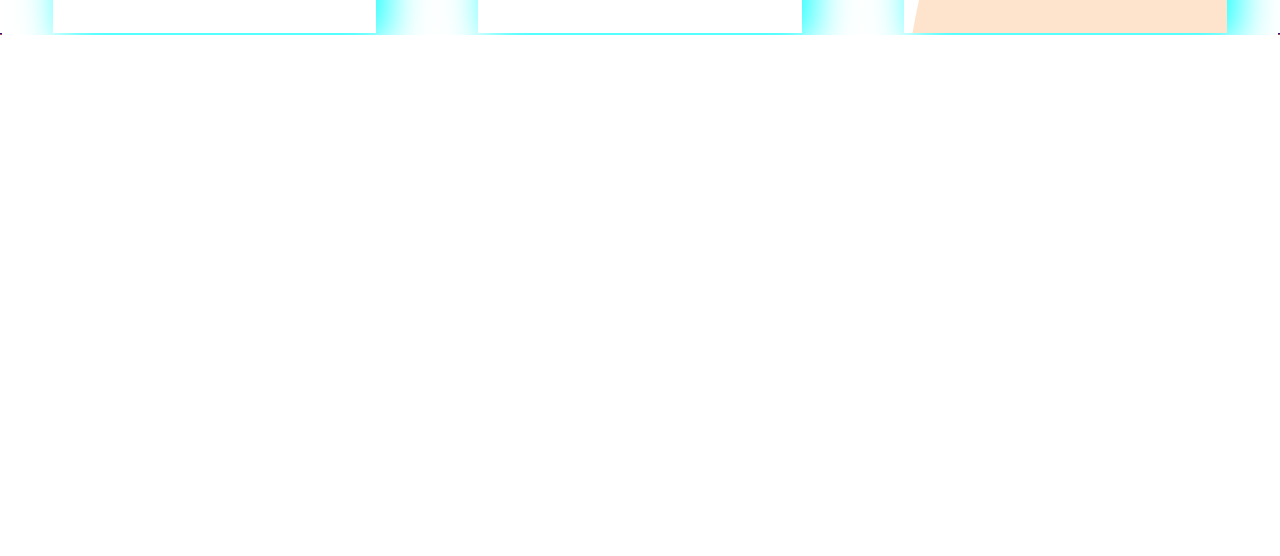
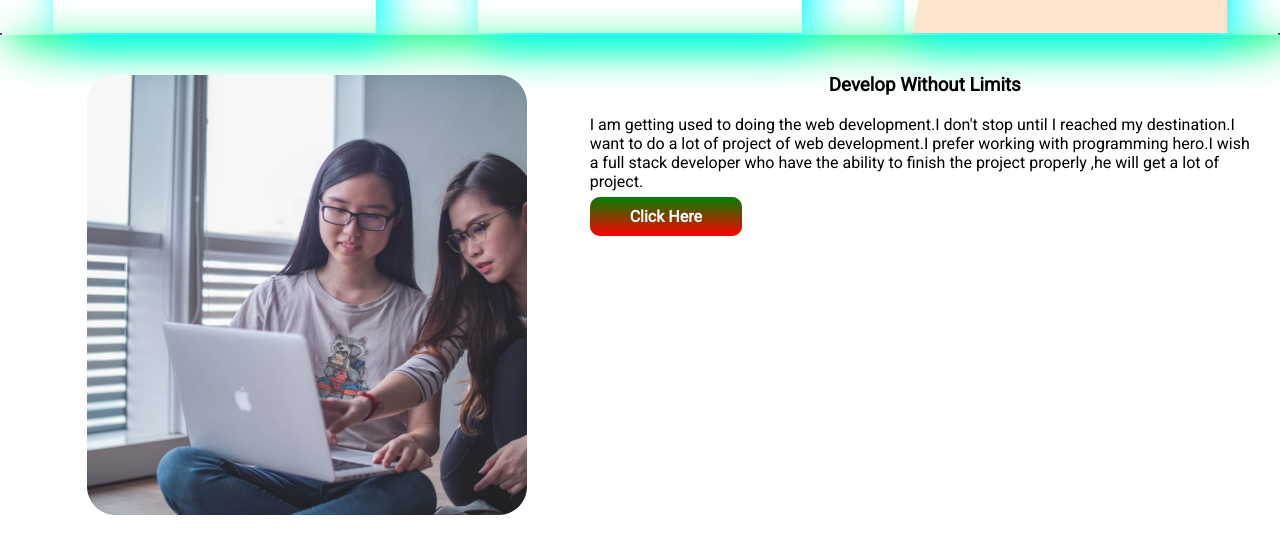
Before and after one commit to dinislamweb/my-mission-portfolio, a plain HTML site: page index.html in a window 1280 px wide. Shown: the part 1123-1679 px from the top of the page. Before the commit the page ends 1158 px from the top, so only its background shows below. Drawn offline with Linux system fonts and the light colour scheme; grey boxes are pictures that could not be loaded.

Commit message:
third part added

```diff
--- a/index.html
+++ b/index.html
@@ -71,5 +71,21 @@
 
             </div>
        </section>
+       <section>
+
+          <div id="flexi-ble">
+            <div>
+                <img src="images/pictures/coding.png" alt="">
+            </div>
+            <div>
+             <h3>Develop Without Limits</h3>
+               <p>
+                    I am getting used to doing the web development.I don't stop until I reached my destination.I want to do a lot of project of web development.I prefer working with programming hero.I wish a full stack developer who have the ability to finish the project properly ,he will get a lot of project.
+                </p>
+                <a class="link-button" target="-blank" href="https://www.facebook.com">Click Here</a>
+            </div>
+
+          </div>
+       </section>
 </body>
 </html>
--- a/style.css
+++ b/style.css
@@ -42,6 +42,18 @@ section{
     margin-left: 4%;
     margin-right: 4%;
 }
+#flexi-ble{
+    display: flex;
+    margin-left: 20px;
+    padding: 20px;
+}
+#flexi-ble img{
+  width: 80%;
+  padding: 20px;
+  margin-left: 5%;
+  margin-right: 5%;
+}
+
 #div1{
     background-image: url(images/shapes/shape-2.png);
     background-repeat: no-repeat;
```
